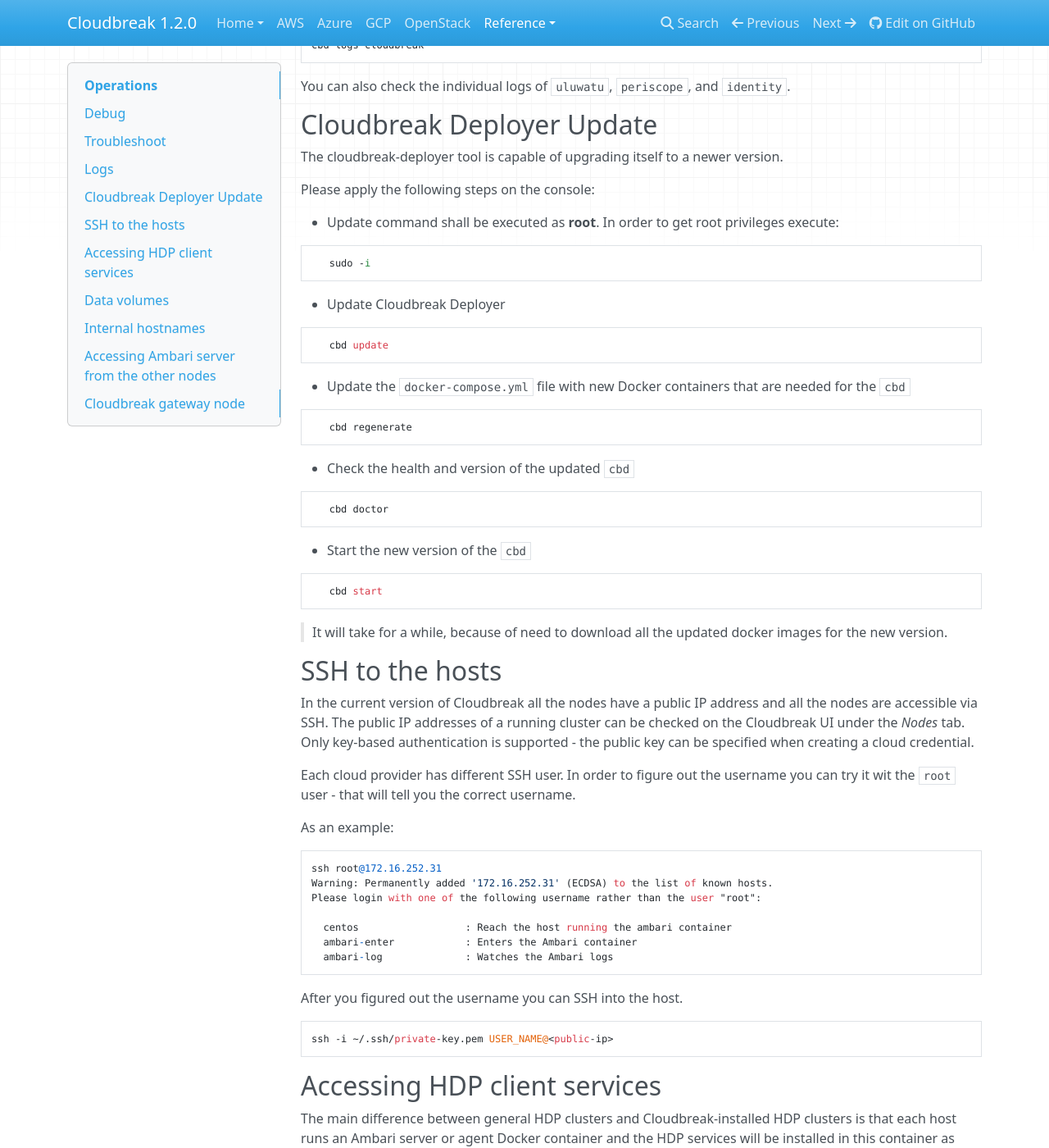
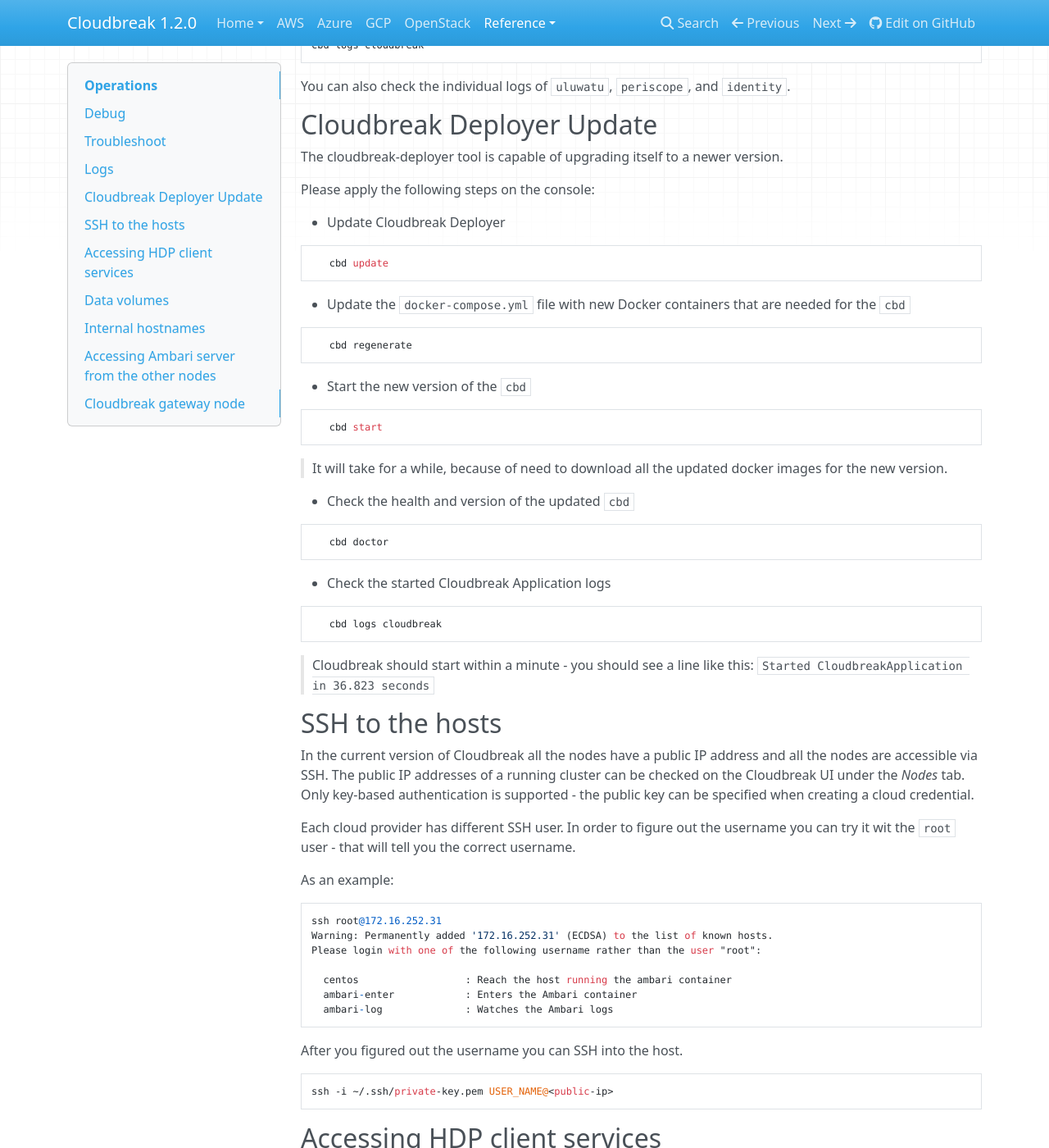
Before and after one commit to wprender/cloudbreak-docs, an MkDocs documentation site: the page built from docs/operations.md, in a window 1280 px wide and 1400 px high, scrolled down 629 px. Shown: the whole window at 82% size. Built offline with MkDocs 1.6.1, drawn with Linux system fonts in a browser that asks for light colours; nearby versions of some CDN libraries; old or Windows-style settings are respelled for this version of MkDocs.

Commit message:
Update the Cloudbreak Deployer Update section

````diff
--- a/docs/operations.md
+++ b/docs/operations.md
@@ -39,10 +39,6 @@ The cloudbreak-deployer tool is capable of upgrading itself to a newer version.
 
 Please apply the following steps on the console:
 
-- Update command shall be executed as **root**. In order to get root privileges execute:
-```
-   sudo -i
-```
 - Update Cloudbreak Deployer
 ```
    cbd update
@@ -51,16 +47,21 @@ Please apply the following steps on the console:
 ```
    cbd regenerate
 ```
+- Start the new version of the `cbd`
+```
+   cbd start
+```
+> It will take for a while, because of need to download all the updated docker images for the new version.
+
 - Check the health and version of the updated `cbd`
 ```
    cbd doctor
 ```
-- Start the new version of the `cbd`
+- Check the started Cloudbreak Application logs
 ```
-   cbd start
+   cbd logs cloudbreak
 ```
-
-> It will take for a while, because of need to download all the updated docker images for the new version.
+>Cloudbreak should start within a minute - you should see a line like this: `Started CloudbreakApplication in 36.823 seconds`
 
 ## SSH to the hosts
 
````
